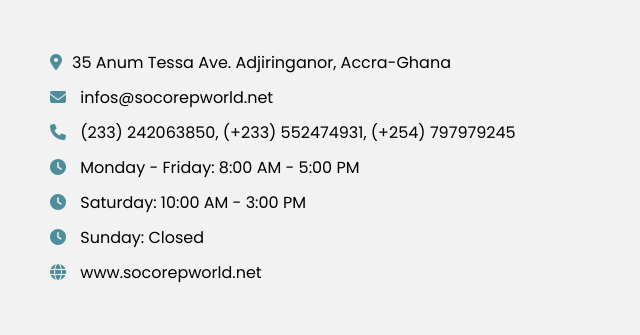
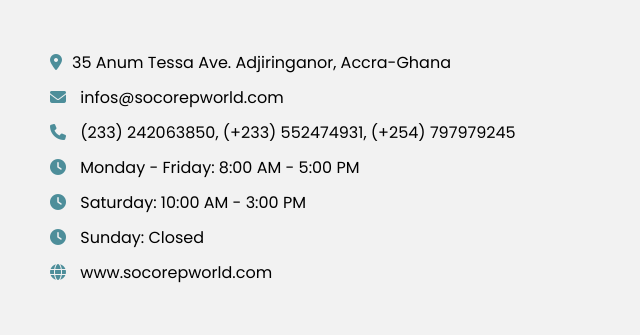
Before and after one commit to johnnykall/New-Socorep, a plain HTML site: page contact us.html in a window 1280 px wide. Shown: the part 227-562 px from the top of the page, 0-640 px from the left. Drawn offline with Linux system fonts and the light colour scheme.

Commit message:
Update contact us.html

```diff
--- a/contact us.html
+++ b/contact us.html
@@ -38,12 +38,12 @@
           <div class="col information">
             <div class="contact-details">
               <p><i class="fas fa-map-marker-alt"></i>35 Anum Tessa Ave. Adjiringanor, Accra-Ghana</p>
-              <p><i class="fas fa-envelope"></i> infos@socorepworld.net</p>
+              <p><i class="fas fa-envelope"></i> infos@socorepworld.com</p>
               <p><i class="fas fa-phone"></i> (233) 242063850, (+233) 552474931, (+254) 797979245</p>
               <p><i class="fas fa-clock"></i> Monday - Friday: 8:00 AM - 5:00 PM</p>
               <p><i class="fas fa-clock"></i> Saturday: 10:00 AM - 3:00 PM</p>
               <p><i class="fas fa-clock"></i> Sunday: Closed</p>
-              <p><i class="fas fa-globe"></i> www.socorepworld.net</p>
+              <p><i class="fas fa-globe"></i> www.socorepworld.com</p>
             </div>
           </div>
           <div class="col form">
```
